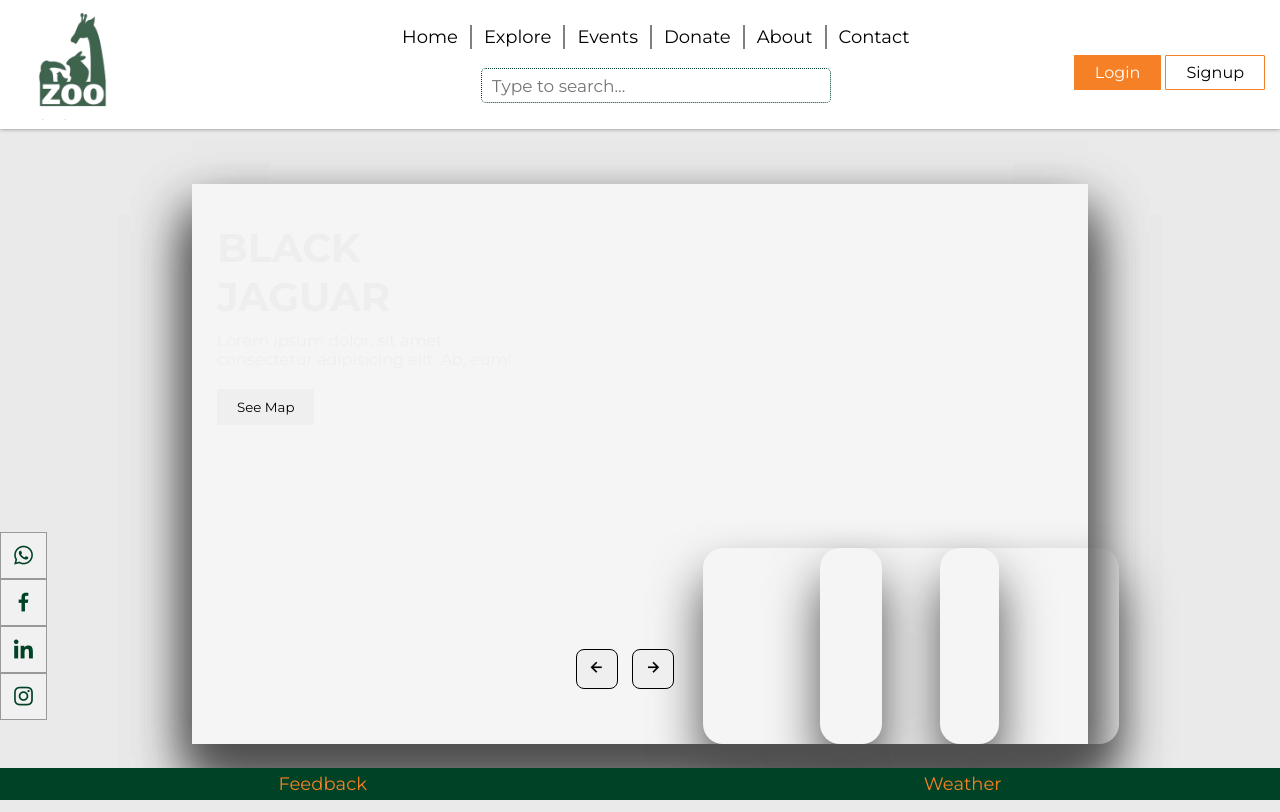
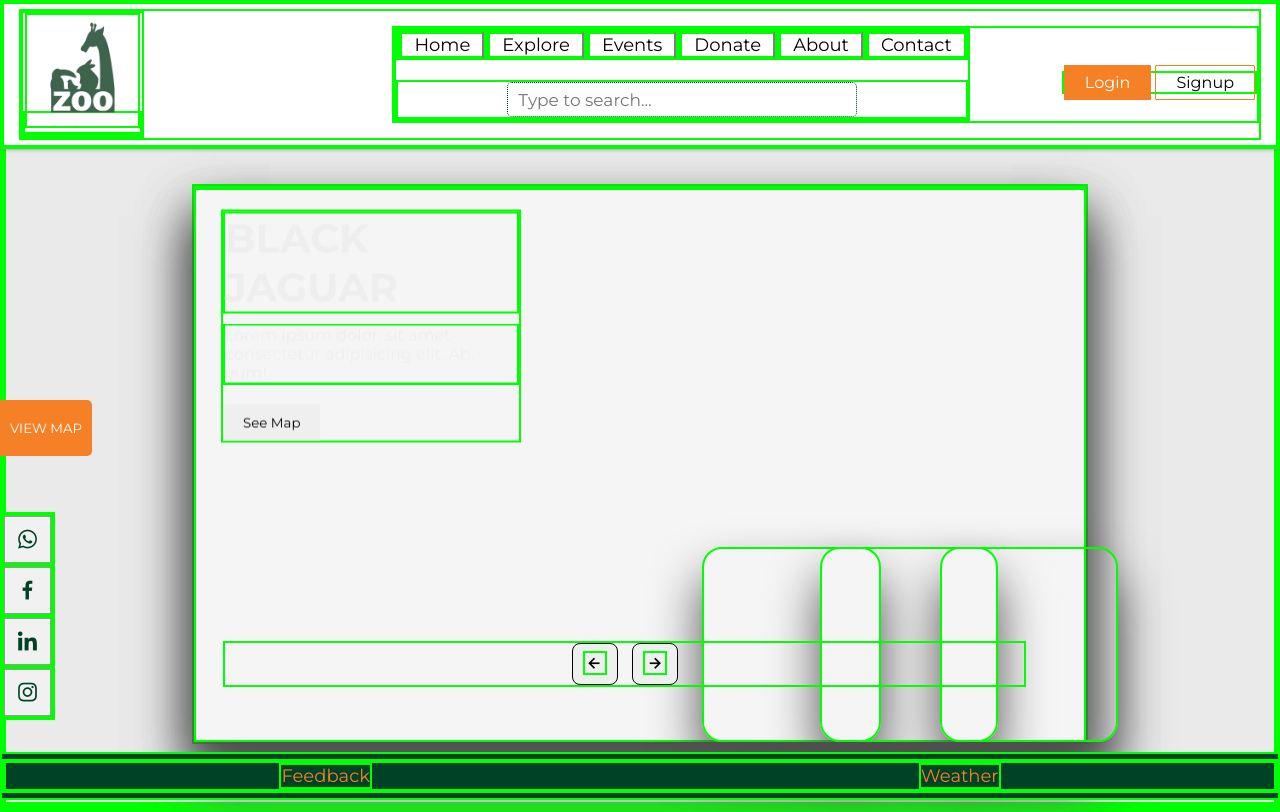
Before and after one commit to alicia-programmer/Pine-City-Zoo, a plain HTML site: page animals.html in a window 1280 px wide. Drawn offline with nearby package versions, Linux system fonts and the light colour scheme; a web font is replaced by a local one.

Commit message:
latest edit to the website

```diff
--- a/animals.html
+++ b/animals.html
@@ -237,13 +237,13 @@
     <!-- End of Main Content DIV -->
 
     <!-- Start of Zoo Map -->
-    <!-- <div class="viewMap">
+    <div class="viewMap">
       <button onclick="openMap()">VIEW MAP</button>
     </div>
     <div class="map" id="map">
       <i class="bx bx-x" onclick="closeMap()"></i>
       <img src="images/map2.png" />
-    </div> -->
+    </div>
     <!-- End of Zoo Map -->
 
     <script src="script.js"></script>
--- a/style.css
+++ b/style.css
@@ -4,6 +4,7 @@
   padding: 0;
   box-sizing: border-box;
   font-family: "Montserrat", sans-serif;
+  border: 2px solid lime;
 }
 
 html {
```
